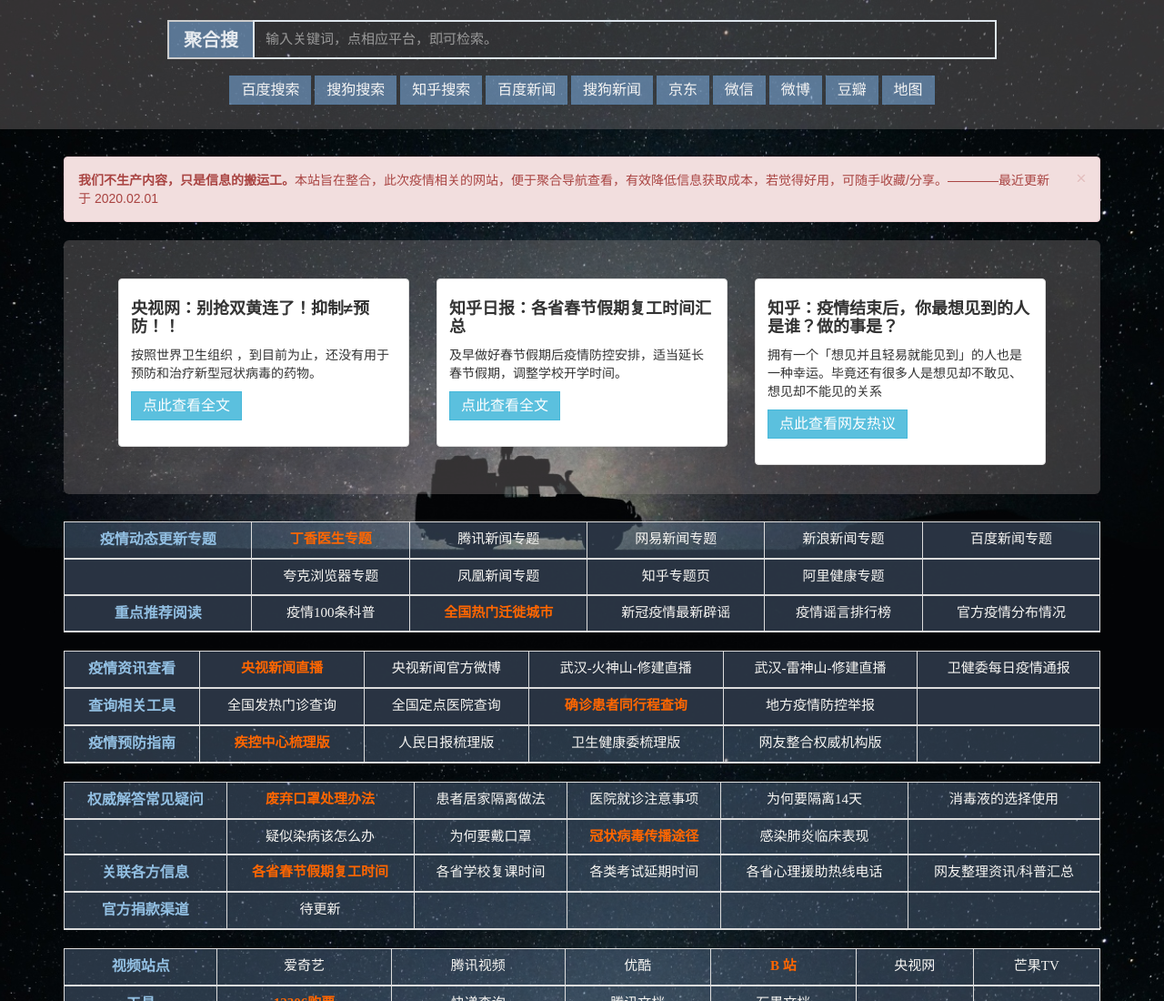
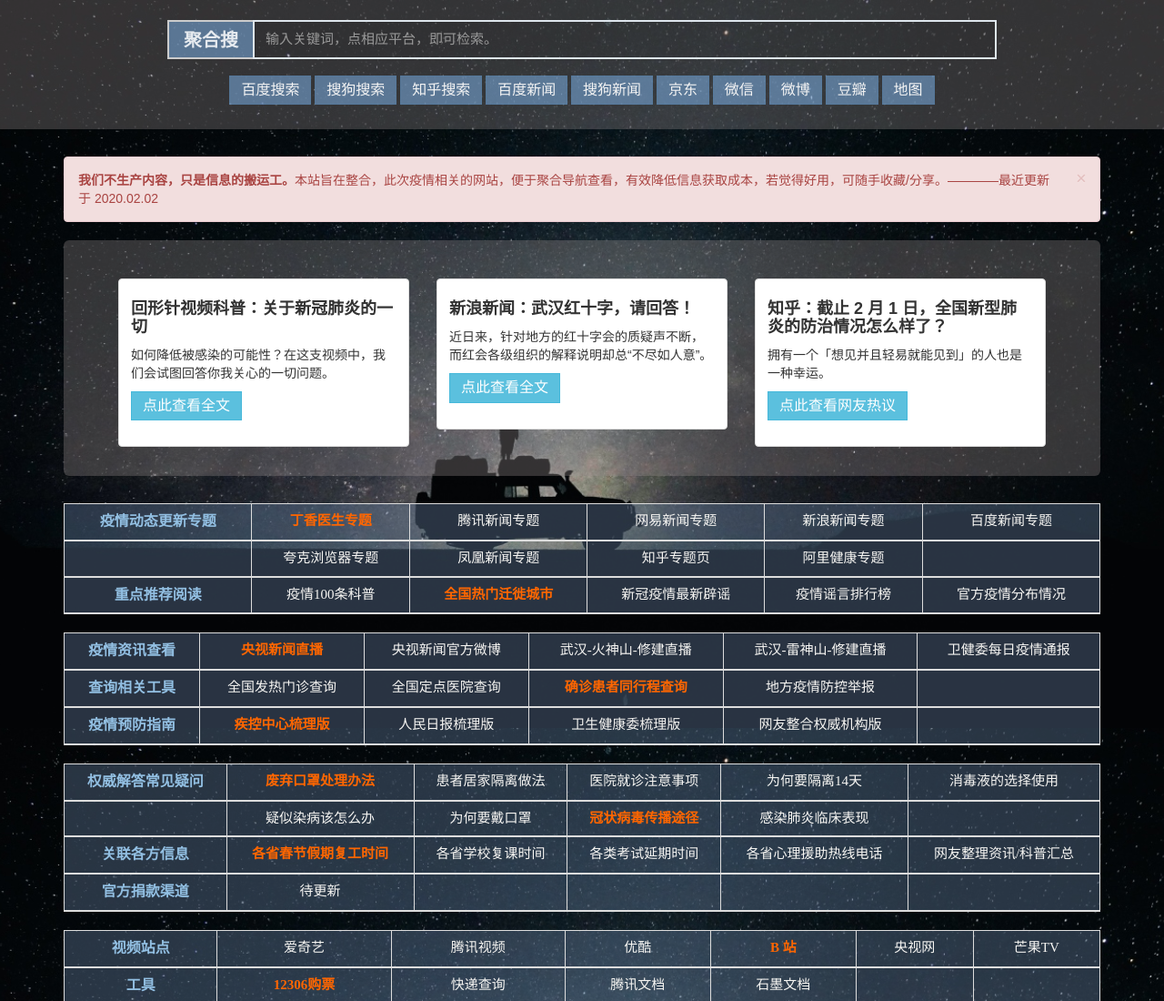
Before and after one commit to byrwiki/jiayou, a plain HTML site: page index.html in a window 1280 px wide. Shown: the top 1100 px of the page at 91% size. Drawn offline with nearby package versions, Linux system fonts and the light colour scheme.

```diff
--- a/index.html
+++ b/index.html
@@ -81,7 +81,7 @@ width: 100%;
  <div class="container">
       <div class="alert alert-danger alert-dismissible" role="alert">
         <button type="button" class="close" data-dismiss="alert" aria-label="Close"><span aria-hidden="true">&times;</span></button>
-        <strong>我们不生产内容，只是信息的搬运工。</strong>本站旨在整合，此次疫情相关的网站，便于聚合导航查看，有效降低信息获取成本，若觉得好用，可随手收藏/分享。————最近更新于 2020.02.01
+        <strong>我们不生产内容，只是信息的搬运工。</strong>本站旨在整合，此次疫情相关的网站，便于聚合导航查看，有效降低信息获取成本，若觉得好用，可随手收藏/分享。————最近更新于 2020.02.02
      </div>
   </div>
 
@@ -100,9 +100,9 @@ width: 100%;
 		     <div class="thumbnail">
 		       <!-- <img src="..." alt="..."> -->
 		       <div class="caption">
-		         <h4>央视网：别抢双黄连了！抑制≠预防！！</h4>
-		         <p>按照世界卫生组织 ，到目前为止，还没有用于预防和治疗新型冠状病毒的药物。</p>
-		         <p><a href="https://mp.weixin.qq.com/s?src=11&timestamp=1580531401&ver=2131&signature=SjLeLAE0KLyb5rw*exoJuTieMVl6ltTTZKXRY13NxOQURHOPWf0fnV1WZ3CyJVto-YCsIeZtMV0pIHIjMCto0lEgG1SAlXS7OX0P*IsxA6d3iizAv*jtoJ08o5Oamayr&new=1" class="btn btn-info" role="button">点此查看全文</a> </p>
+		         <h4>回形针视频科普：关于新冠肺炎的一切</h4>
+		         <p>如何降低被感染的可能性？在这支视频中，我们会试图回答你我关心的一切问题。</p>
+		         <p><a href="https://www.bilibili.com/video/av86216616" class="btn btn-info" role="button">点此查看全文</a> </p>
 		       </div>
 		     </div>
 		   </div>
@@ -111,9 +111,9 @@ width: 100%;
 		     <div class="thumbnail">
 		      <!-- <img src="..." alt="..."> -->
 		       <div class="caption">
-		         <h4>知乎日报：各省春节假期复工时间汇总</h4>
-		         <p>及早做好春节假期后疫情防控安排，适当延长春节假期，调整学校开学时间。</p>
-		         <p><a href="https://www.zhihu.com/question/368005023/answer/986193709" class="btn btn-info" role="button">点此查看全文</a> </p>
+		         <h4>新浪新闻：武汉红十字，请回答！</h4>
+		         <p>近日来，针对地方的红十字会的质疑声不断，而红会各级组织的解释说明却总“不尽如人意”。</p>
+		         <p><a href="https://mp.weixin.qq.com/s?src=11&timestamp=1580621401&ver=2133&signature=wkW8lQk5Nar98g5gDJkd-WtkM7JkpKw3jx3W3SJcgKbkOiQNviQh6KFPCC1eHuroCCmyXfN8qlg5qWOloMdrAovfTbCW3wxkaFf-8dyD0BTXtOJr8e6wF32IJxAUPX0T&new=1" class="btn btn-info" role="button">点此查看全文</a> </p>
 		       </div>
 		     </div>
 		   </div>
@@ -124,9 +124,9 @@ width: 100%;
 		     <div class="thumbnail">
 		       <!-- <img src="..." alt="..."> -->
 		       <div class="caption">
-		         <h4>知乎：疫情结束后，你最想见到的人是谁？做的事是？</h4>
-		         <p>拥有一个「想见并且轻易就能见到」的人也是一种幸运。毕竟还有很多人是想见却不敢见、想见却不能见的关系</p>
-		         <p><a href="https://www.zhihu.com/question/368186413" class="btn btn-info" role="button">点此查看网友热议</a> </p>
+		         <h4>知乎：截止 2 月 1 日，全国新型肺炎的防治情况怎么样了？</h4>
+		         <p>拥有一个「想见并且轻易就能见到」的人也是一种幸运。</p>
+		         <p><a href="https://www.zhihu.com/question/369138608" class="btn btn-info" role="button">点此查看网友热议</a> </p>
 		       </div>
 		     </div>
 		   </div>
```
